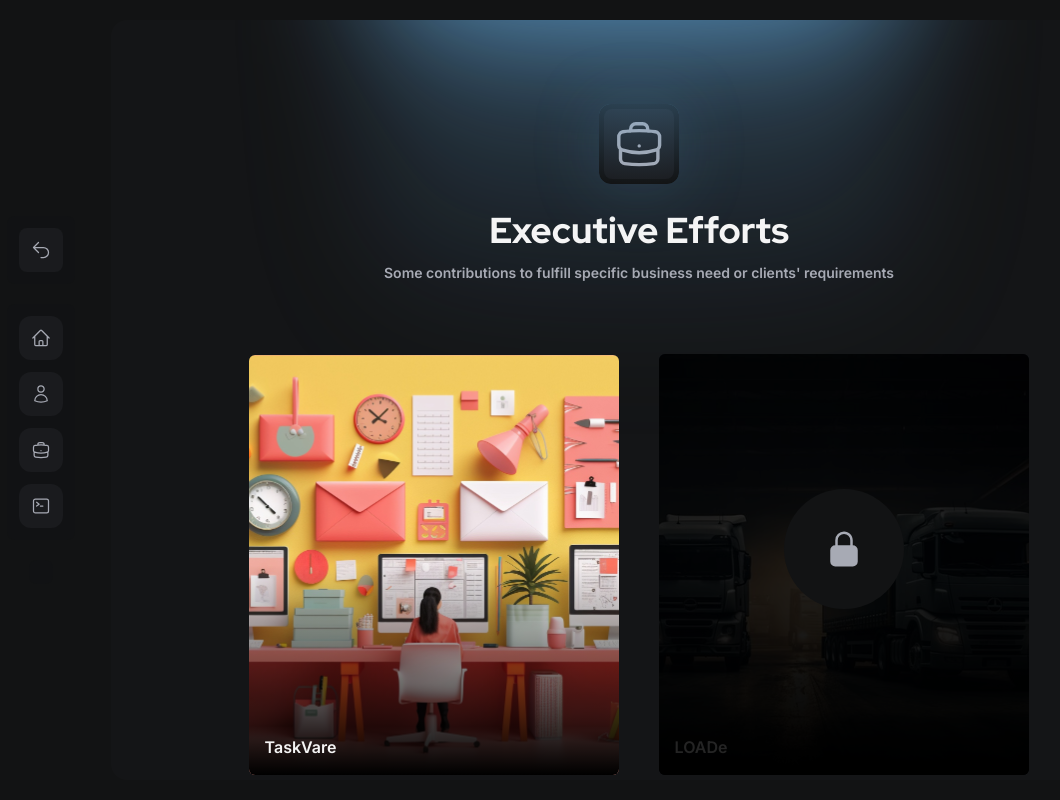
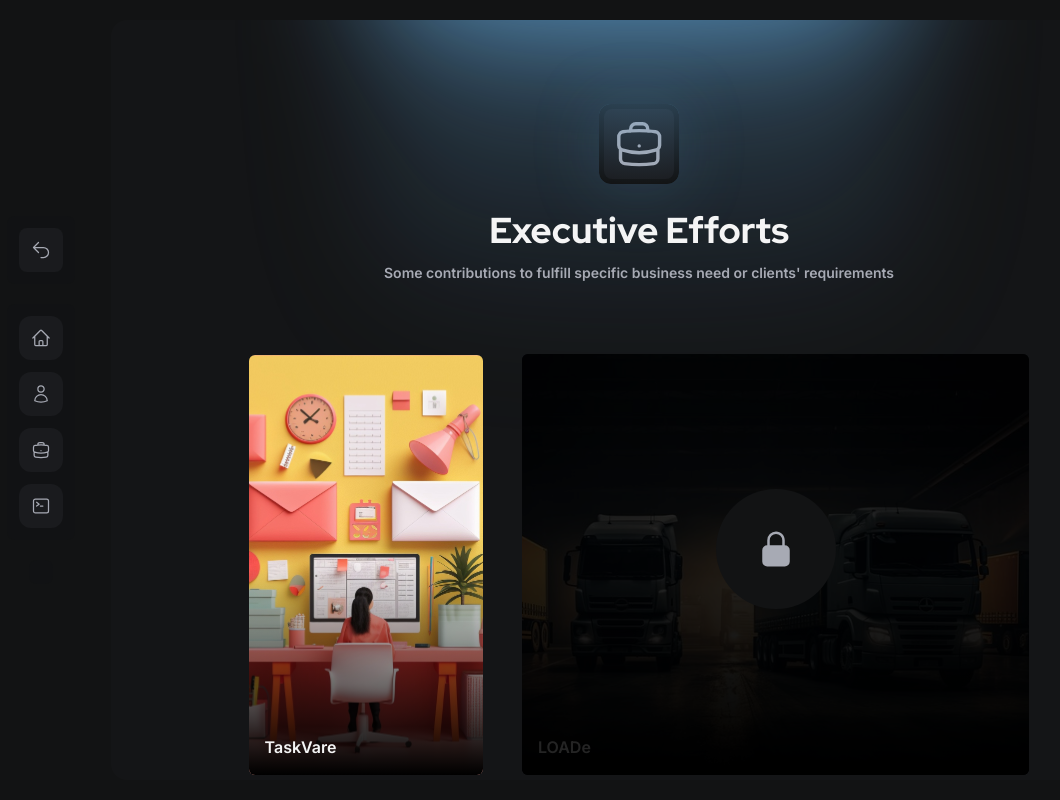
Before and after one commit to ead8/portfolio, a Next.js app: page /work in a window 1280 px wide. Shown: the whole page, without its empty margins (1-1061 px from the left). Built offline with nearby package versions, Linux system fonts and the light colour scheme.

Commit message:
work grid converted into bento grid

```diff
--- a/app/work/page.jsx
+++ b/app/work/page.jsx
@@ -110,9 +110,21 @@ const WorkPage = () => {
         </motion.p>
       </div>
 
-      <div className="w-full grid grid-cols-1 lg:grid-cols-2 mt-10 gap-5 px-6 lg:px-32">
+      <div className="w-full grid grid-cols-1 lg:grid-cols-3 mt-10 gap-5 px-6 lg:px-32">
         {workList?.map((work, index) => (
-          <motion.div variants={contentVariants} key={index}>
+          <motion.div
+            variants={contentVariants}
+            key={index}
+            className={
+              index === 1 ||
+              index === 2 ||
+              index === 5 ||
+              index === 6 ||
+              index === 9
+                ? "col-span-1 lg:col-span-2"
+                : "col-span-1"
+            }
+          >
             <ImageCard
               key={index}
               data={work}
```
